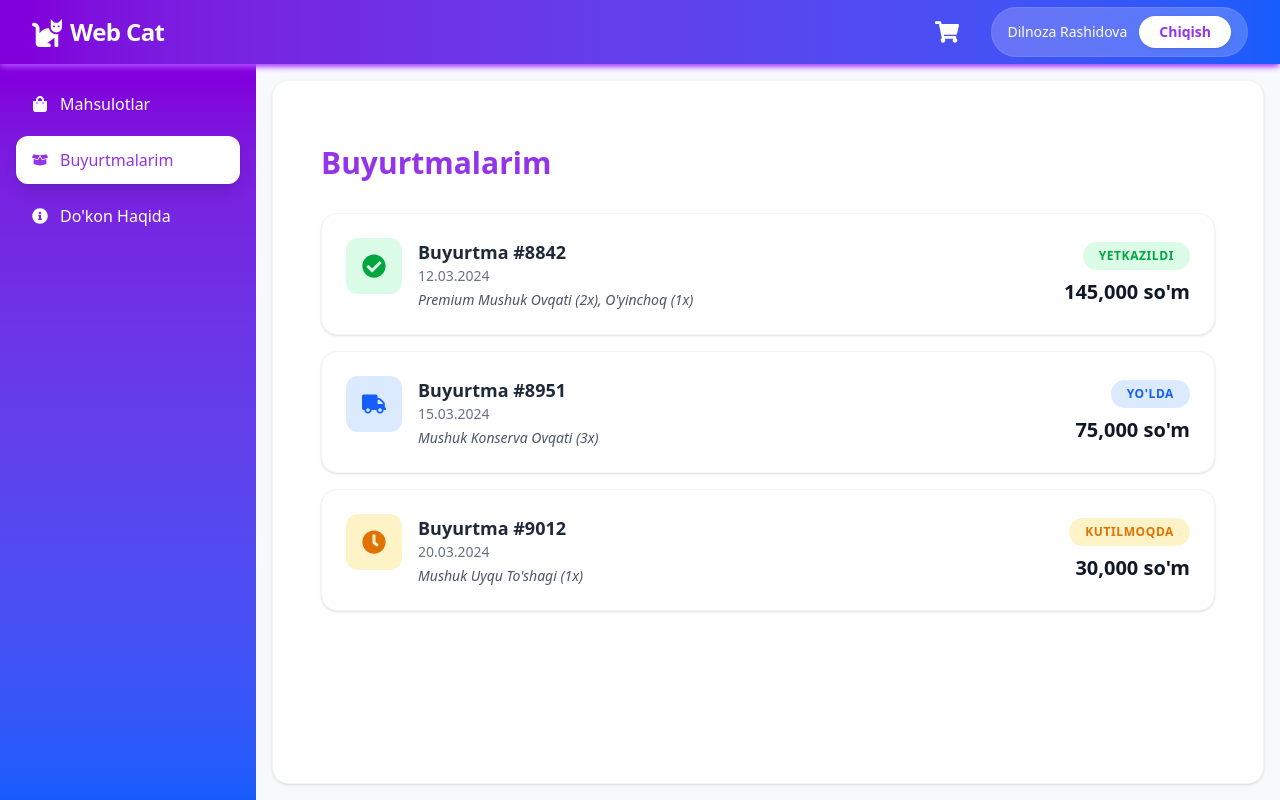
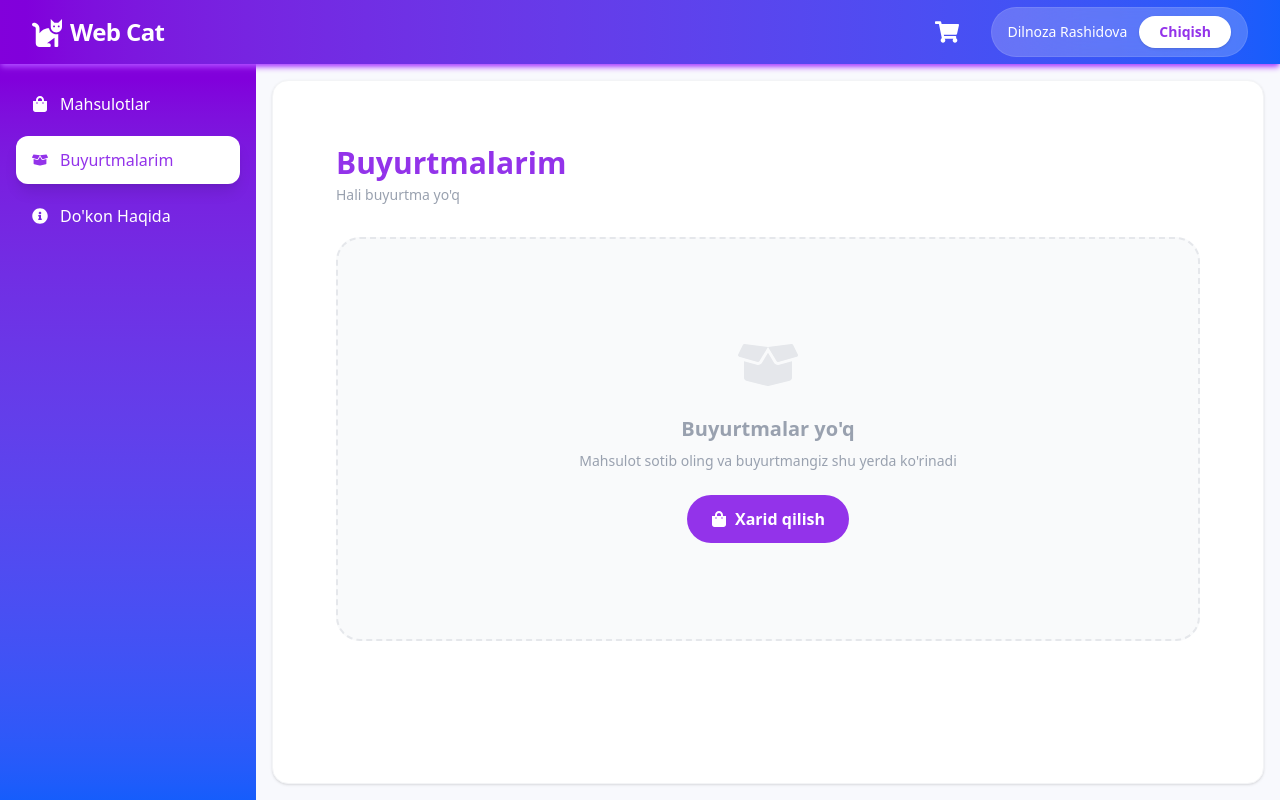
Before and after one commit to webdunyosi/webcat, a React (Vite) app: page /orders in a window 1280 px wide. Built offline with nearby package versions, Linux system fonts and the light colour scheme.

Commit message:
added order page

```diff
--- a/src/context/CartContext.jsx
+++ b/src/context/CartContext.jsx
@@ -4,6 +4,7 @@ const CartContext = createContext()
 
 export const CartProvider = ({ children }) => {
   const [cartItems, setCartItems] = useState([])
+  const [orders, setOrders] = useState([])       // YANGI
 
   const addToCart = (product) => {
     setCartItems((prev) => {
@@ -12,7 +13,7 @@ export const CartProvider = ({ children }) => {
         return prev.map((item) =>
           item.id === product.id
             ? { ...item, quantity: item.quantity + 1 }
-            : item,
+            : item
         )
       }
       return [...prev, { ...product, quantity: 1 }]
@@ -28,12 +29,37 @@ export const CartProvider = ({ children }) => {
       prev.map((item) =>
         item.id === id
           ? { ...item, quantity: Math.max(1, item.quantity + amount) }
-          : item,
-      ),
+          : item
+      )
     )
   }
 
-  const clearCart = () => setCartItems([]) // Savatni tozalash
+  const clearCart = () => setCartItems([])
+
+  // ── YANGI FUNKSIYA ──────────────────────────────
+  const addOrder = (customerName) => {
+    if (cartItems.length === 0) return
+
+    const newOrder = {
+      id: `#${Math.floor(1000 + Math.random() * 9000)}`,
+      date: new Date().toLocaleDateString("uz-UZ", {
+        day: "2-digit", month: "2-digit", year: "numeric",
+      }),
+      status: "Kutilmoqda",
+      statusType: "pending",
+      total: totalPrice.toLocaleString(),
+      totalRaw: totalPrice,
+      customerName,
+      items: cartItems
+        .map((item) => `${item.title} (${item.quantity}x)`)
+        .join(", "),
+      products: [...cartItems],
+    }
+
+    setOrders((prev) => [newOrder, ...prev])
+    clearCart()
+  }
+  // ────────────────────────────────────────────────
 
   const totalPrice = cartItems.reduce((acc, item) => {
     const price = Number(item.price) || 0
@@ -47,8 +73,10 @@ export const CartProvider = ({ children }) => {
         addToCart,
         removeFromCart,
         updateQuantity,
+        clearCart,
+        addOrder,     // YANGI
+        orders,       // YANGI
         totalPrice,
-        clearCart,
       }}
     >
       {children}
--- a/src/pages/Orders.jsx
+++ b/src/pages/Orders.jsx
@@ -1,115 +1,147 @@
-import React from "react"
-import { FaBoxOpen, FaClock, FaCheckCircle, FaTruck } from "react-icons/fa"
+import React, { useState } from "react"
+import { useCart } from "../context/CartContext"
+import {
+  FaBoxOpen, FaClock, FaCheckCircle,
+  FaTruck, FaChevronDown, FaChevronUp, FaShoppingBag,
+} from "react-icons/fa"
+import { useNavigate } from "react-router-dom"
 
-// Test uchun buyurtmalar ma'lumotlari
-const ORDERS_DATA = [
-  {
-    id: "#8842",
-    date: "12.03.2024",
-    status: "Yetkazildi",
-    total: "145,000",
-    items: "Premium Mushuk Ovqati (2x), O'yinchoq (1x)",
-    statusType: "completed",
-  },
-  {
-    id: "#8951",
-    date: "15.03.2024",
-    status: "Yo'lda",
-    total: "75,000",
-    items: "Mushuk Konserva Ovqati (3x)",
-    statusType: "shipping",
-  },
-  {
-    id: "#9012",
-    date: "20.03.2024",
-    status: "Kutilmoqda",
-    total: "30,000",
-    items: "Mushuk Uyqu To'shagi (1x)",
-    statusType: "pending",
-  },
-]
-
-const Orders = () => {
-  // Status ranglarini va iconlarini aniqlash funksiyasi
 const getStatusStyles = (type) => {
   switch (type) {
     case "completed":
-        return {
-          color: "text-green-600",
-          bg: "bg-green-100",
-          icon: <FaCheckCircle />,
-        }
+      return { color: "text-green-600", bg: "bg-green-100", dot: "bg-green-500", icon: <FaCheckCircle /> }
     case "shipping":
-        return { color: "text-blue-600", bg: "bg-blue-100", icon: <FaTruck /> }
+      return { color: "text-blue-600",  bg: "bg-blue-100",  dot: "bg-blue-500",  icon: <FaTruck /> }
     case "pending":
-        return {
-          color: "text-amber-600",
-          bg: "bg-amber-100",
-          icon: <FaClock />,
-        }
+      return { color: "text-amber-600", bg: "bg-amber-100", dot: "bg-amber-400", icon: <FaClock /> }
     default:
-        return {
-          color: "text-gray-600",
-          bg: "bg-gray-100",
-          icon: <FaBoxOpen />,
-        }
+      return { color: "text-gray-600",  bg: "bg-gray-100",  dot: "bg-gray-400",  icon: <FaBoxOpen /> }
   }
 }
 
+const OrderCard = ({ order }) => {
+  const [expanded, setExpanded] = useState(false)
+  const style = getStatusStyles(order.statusType)
+
   return (
-    <div className="max-w-6xl mx-auto px-4 py-8">
-      <h1 className="text-3xl font-bold text-[#9333EA] mb-8">Buyurtmalarim</h1>
+    <div className="bg-white rounded-2xl shadow-sm border border-gray-100 overflow-hidden hover:shadow-md transition-all duration-300">
 
-      <div className="space-y-4">
-        {ORDERS_DATA.length > 0 ? (
-          ORDERS_DATA.map((order) => {
-            const style = getStatusStyles(order.statusType)
-            return (
+      {/* Asosiy qator */}
       <div
-                key={order.id}
-                className="bg-white rounded-2xl p-6 shadow-sm border border-gray-100 flex flex-col md:flex-row md:items-center justify-between gap-4 hover:shadow-md transition-shadow"
+        className="p-5 flex flex-col md:flex-row md:items-center justify-between gap-4 cursor-pointer"
+        onClick={() => setExpanded((prev) => !prev)}
       >
-                {/* Chap tomon: ID va Ma'lumotlar */}
-                <div className="flex items-start gap-4">
-                  <div
-                    className={`p-4 rounded-xl text-2xl ${style.bg} ${style.color}`}
-                  >
+        <div className="flex items-center gap-4">
+          <div className={`p-3 rounded-xl text-xl ${style.bg} ${style.color}`}>
             {style.icon}
           </div>
           <div>
-                    <h3 className="font-bold text-gray-800 text-lg">
+            <div className="flex items-center gap-2">
+              <h3 className="font-bold text-gray-800 text-base">
                 Buyurtma {order.id}
               </h3>
-                    <p className="text-sm text-gray-500 mb-1">{order.date}</p>
-                    <p className="text-sm text-gray-600 italic truncate max-w-[250px] md:max-w-md">
+              <span className={`w-2 h-2 rounded-full ${style.dot}`} />
+            </div>
+            <p className="text-xs text-gray-400 mt-0.5">{order.date}</p>
+            <p className="text-sm text-gray-500 mt-1 truncate max-w-[240px] md:max-w-sm">
               {order.items}
             </p>
           </div>
         </div>
 
-                {/* O'ng tomon: Status va Narx */}
-                <div className="flex items-center justify-between md:flex-col md:items-end gap-2">
-                  <span
-                    className={`px-4 py-1.5 rounded-full text-xs font-bold uppercase tracking-wider ${style.bg} ${style.color}`}
-                  >
+        <div className="flex items-center gap-4 md:gap-6">
+          <div className="text-right">
+            <p className="text-lg font-bold text-gray-900">{order.total} so'm</p>
+            <span className={`text-xs font-semibold px-3 py-1 rounded-full ${style.bg} ${style.color}`}>
               {order.status}
             </span>
-                  <p className="text-xl font-bold text-gray-900">
-                    {order.total} so'm
+          </div>
+          <span className="text-gray-400 text-sm">
+            {expanded ? <FaChevronUp /> : <FaChevronDown />}
+          </span>
+        </div>
+      </div>
+
+      {/* Kengaytirilgan mahsulotlar */}
+      {expanded && order.products && (
+        <div className="border-t border-gray-100 bg-gray-50 px-5 py-4">
+          <p className="text-xs font-semibold text-gray-400 uppercase tracking-widest mb-3">
+            Mahsulotlar
+          </p>
+          <div className="space-y-2">
+            {order.products.map((product) => (
+              <div key={product.id} className="flex items-center justify-between text-sm">
+                <div className="flex items-center gap-3">
+                  {product.image && (
+                    <img
+                      src={product.image}
+                      alt={product.title}
+                      className="w-10 h-10 rounded-lg object-cover border border-gray-200"
+                    />
+                  )}
+                  <div>
+                    <p className="font-medium text-gray-700">{product.title}</p>
+                    <p className="text-xs text-gray-400">
+                      {product.quantity} x {Number(product.price).toLocaleString()} so'm
                     </p>
                   </div>
                 </div>
-            )
-          })
-        ) : (
-          <div className="text-center py-20 bg-gray-50 rounded-3xl border-2 border-dashed border-gray-200">
-            <FaBoxOpen className="text-5xl text-gray-300 mx-auto mb-4" />
-            <p className="text-gray-400 text-lg">
-              Hali buyurtmalar mavjud emas.
+                <p className="font-semibold text-gray-800">
+                  {(product.price * product.quantity).toLocaleString()} so'm
                 </p>
+              </div>
+            ))}
+          </div>
+          <div className="mt-4 pt-3 border-t border-gray-200 flex justify-end">
+            <p className="text-sm font-bold text-[#9333EA]">Jami: {order.total} so'm</p>
+          </div>
         </div>
       )}
     </div>
+  )
+}
+
+const Orders = () => {
+  const { orders } = useCart()
+  const navigate = useNavigate()
+
+  return (
+    <div className="max-w-4xl mx-auto px-4 py-8">
+      <div className="flex items-center justify-between mb-8">
+        <div>
+          <h1 className="text-3xl font-bold text-[#9333EA]">Buyurtmalarim</h1>
+          <p className="text-gray-400 text-sm mt-1">
+            {orders.length > 0 ? `${orders.length} ta buyurtma` : "Hali buyurtma yo'q"}
+          </p>
+        </div>
+        {orders.length > 0 && (
+          <div className="px-4 py-2 rounded-full text-sm font-semibold bg-purple-100 text-purple-600">
+            {orders.length} ta
+          </div>
+        )}
+      </div>
+
+      {orders.length > 0 ? (
+        <div className="space-y-4">
+          {orders.map((order) => (
+            <OrderCard key={order.id} order={order} />
+          ))}
+        </div>
+      ) : (
+        <div className="text-center py-24 bg-gray-50 rounded-3xl border-2 border-dashed border-gray-200">
+          <FaBoxOpen className="text-6xl text-gray-200 mx-auto mb-5" />
+          <h2 className="text-xl font-bold text-gray-400 mb-2">Buyurtmalar yo'q</h2>
+          <p className="text-gray-400 text-sm mb-6">
+            Mahsulot sotib oling va buyurtmangiz shu yerda ko'rinadi
+          </p>
+          <button
+            onClick={() => navigate("/products")}
+            className="inline-flex items-center gap-2 bg-[#9333EA] text-white px-6 py-3 rounded-full font-semibold hover:bg-purple-700 transition-colors"
+          >
+            <FaShoppingBag /> Xarid qilish
+          </button>
+        </div>
+      )}
     </div>
   )
 }
```
Also changed, not shown: src/pages/Cart.jsx (+18 -47 lines). Lines whose indentation alone changed are shown as unchanged.
